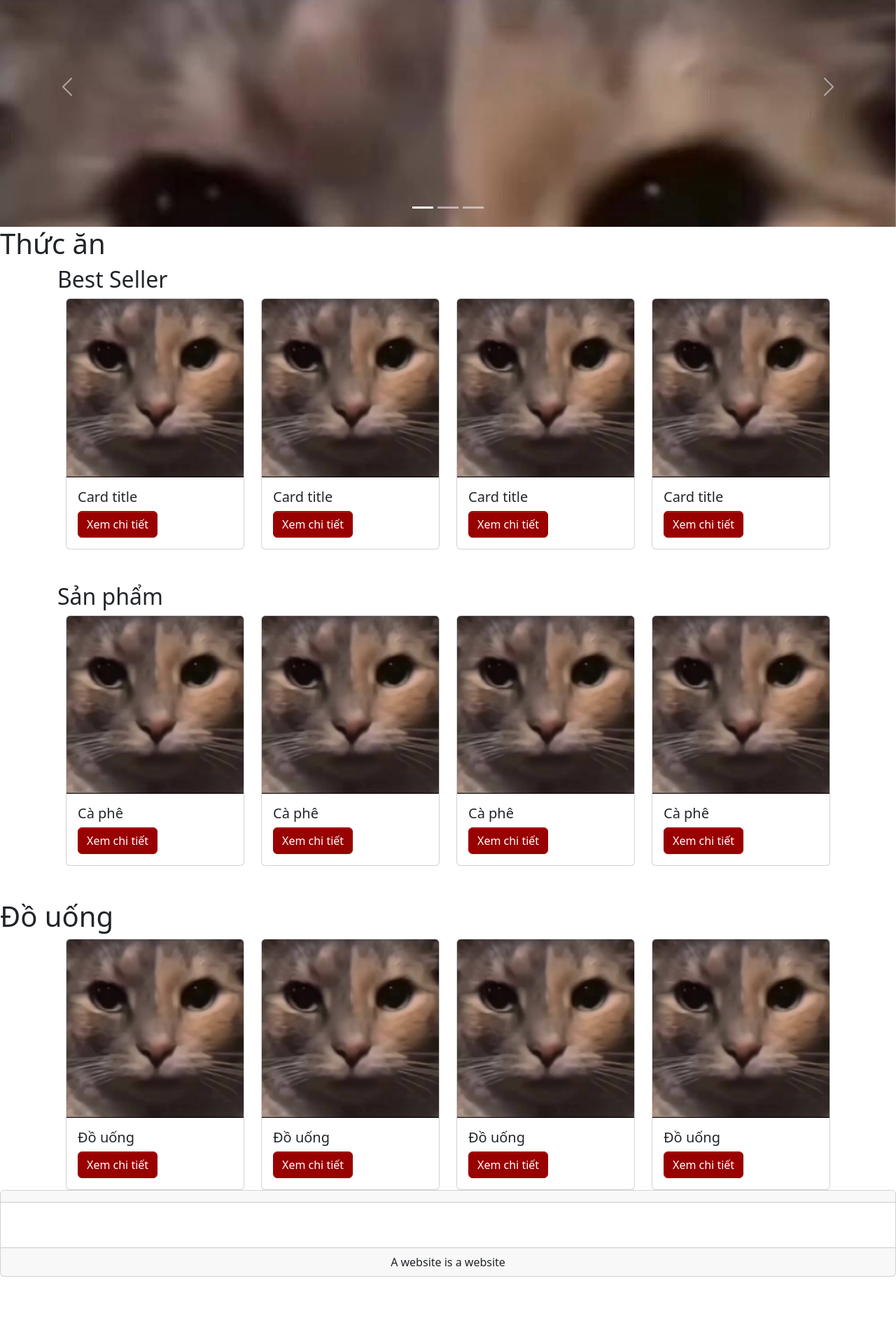
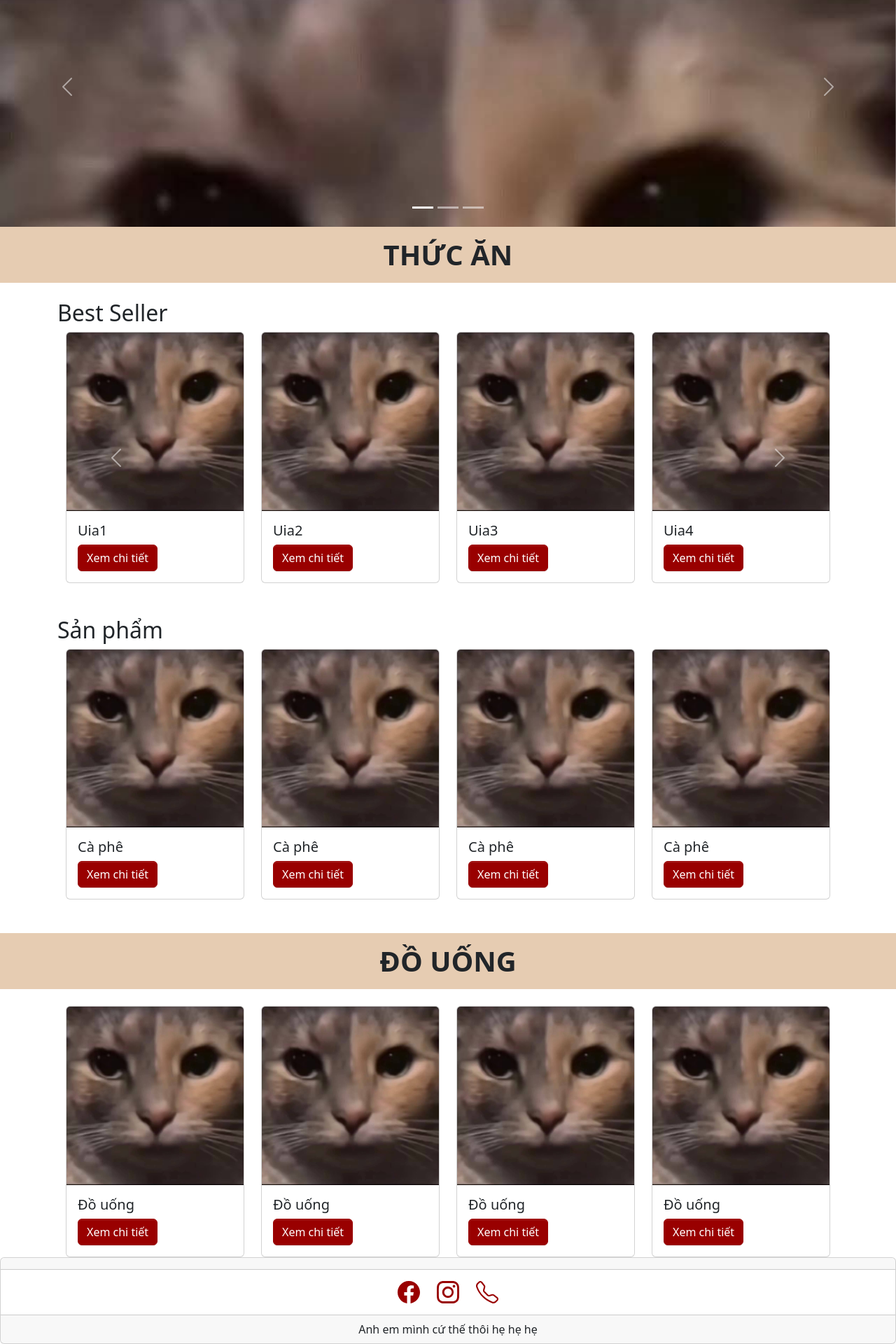
Before and after one commit to touya2604/Coffe-land, an Angular app: page / in a window 1280 px wide. Shown: the part 132-2052 px from the top of the page at 70% size. Before the commit the page ends 1956 px from the top, so only its background shows below. Built offline with nearby package versions, Linux system fonts and the light colour scheme.

Commit message:
feat: Áp dụng Carousel trên Best Seller

```diff
--- a/package.json
+++ b/package.json
@@ -18,6 +18,7 @@
     "@angular/platform-browser-dynamic": "^19.2.0",
     "@angular/router": "^19.2.0",
     "bootstrap": "^5.3.6",
+    "bootstrap-icons": "^1.13.1",
     "rxjs": "~7.8.0",
     "tslib": "^2.3.0",
     "zone.js": "~0.15.0"
--- a/src/app/components/footer/footer.component.html
+++ b/src/app/components/footer/footer.component.html
@@ -1,13 +1,61 @@
 <div class="card text-center">
-  <div class="card-header"></div>
+  <div class="card-header">
+    <!-- Phân tách -->
+  </div>
   <div class="card-body social-media-icon">
-    <div class="card-body">
-      <a><i class="fa-brands fa-square-facebook"></i></a>
-      <a><i class="fa-brands fa-square-facebook"></i></a
-      ><a><i class="fa-brands fa-square-facebook"></i></a
-      ><a><i class="fa-brands fa-square-facebook"></i></a>
+    <div class="d-flex justify-content-center column-gap-4">
+      <a
+        href="https://www.facebook.com/thanglonguniversity"
+        class="facebook icon-link"
+      >
+        <svg
+          xmlns="http://www.w3.org/2000/svg"
+          width="16"
+          height="16"
+          fill="currentColor"
+          class="bi bi-facebook"
+          viewBox="0 0 16 16"
+        >
+          <path
+            d="M16 8.049c0-4.446-3.582-8.05-8-8.05C3.58 0-.002 3.603-.002 8.05c0 4.017 2.926 7.347 6.75 7.951v-5.625h-2.03V8.05H6.75V6.275c0-2.017 1.195-3.131 3.022-3.131.876 0 1.791.157 1.791.157v1.98h-1.009c-.993 0-1.303.621-1.303 1.258v1.51h2.218l-.354 2.326H9.25V16c3.824-.604 6.75-3.934 6.75-7.951"
+          />
+        </svg>
+      </a>
+      <a
+        href="https://www.instagram.com/thanglonguniversity/"
+        class="instagram icon-link"
+      >
+        <svg
+          xmlns="http://www.w3.org/2000/svg"
+          width="16"
+          height="16"
+          fill="currentColor"
+          class="bi bi-instagram"
+          viewBox="0 0 16 16"
+        >
+          <path
+            d="M8 0C5.829 0 5.556.01 4.703.048 3.85.088 3.269.222 2.76.42a3.9 3.9 0 0 0-1.417.923A3.9 3.9 0 0 0 .42 2.76C.222 3.268.087 3.85.048 4.7.01 5.555 0 5.827 0 8.001c0 2.172.01 2.444.048 3.297.04.852.174 1.433.372 1.942.205.526.478.972.923 1.417.444.445.89.719 1.416.923.51.198 1.09.333 1.942.372C5.555 15.99 5.827 16 8 16s2.444-.01 3.298-.048c.851-.04 1.434-.174 1.943-.372a3.9 3.9 0 0 0 1.416-.923c.445-.445.718-.891.923-1.417.197-.509.332-1.09.372-1.942C15.99 10.445 16 10.173 16 8s-.01-2.445-.048-3.299c-.04-.851-.175-1.433-.372-1.941a3.9 3.9 0 0 0-.923-1.417A3.9 3.9 0 0 0 13.24.42c-.51-.198-1.092-.333-1.943-.372C10.443.01 10.172 0 7.998 0zm-.717 1.442h.718c2.136 0 2.389.007 3.232.046.78.035 1.204.166 1.486.275.373.145.64.319.92.599s.453.546.598.92c.11.281.24.705.275 1.485.039.843.047 1.096.047 3.231s-.008 2.389-.047 3.232c-.035.78-.166 1.203-.275 1.485a2.5 2.5 0 0 1-.599.919c-.28.28-.546.453-.92.598-.28.11-.704.24-1.485.276-.843.038-1.096.047-3.232.047s-2.39-.009-3.233-.047c-.78-.036-1.203-.166-1.485-.276a2.5 2.5 0 0 1-.92-.598 2.5 2.5 0 0 1-.6-.92c-.109-.281-.24-.705-.275-1.485-.038-.843-.046-1.096-.046-3.233s.008-2.388.046-3.231c.036-.78.166-1.204.276-1.486.145-.373.319-.64.599-.92s.546-.453.92-.598c.282-.11.705-.24 1.485-.276.738-.034 1.024-.044 2.515-.045zm4.988 1.328a.96.96 0 1 0 0 1.92.96.96 0 0 0 0-1.92m-4.27 1.122a4.109 4.109 0 1 0 0 8.217 4.109 4.109 0 0 0 0-8.217m0 1.441a2.667 2.667 0 1 1 0 5.334 2.667 2.667 0 0 1 0-5.334"
+          />
+        </svg>
+      </a>
+      <a href="" class="contact icon-link">
+        <svg
+          xmlns="http://www.w3.org/2000/svg"
+          width="16"
+          height="16"
+          fill="currentColor"
+          class="bi bi-telephone"
+          viewBox="0 0 16 16"
+        >
+          <path
+            d="M3.654 1.328a.678.678 0 0 0-1.015-.063L1.605 2.3c-.483.484-.661 1.169-.45 1.77a17.6 17.6 0 0 0 4.168 6.608 17.6 17.6 0 0 0 6.608 4.168c.601.211 1.286.033 1.77-.45l1.034-1.034a.678.678 0 0 0-.063-1.015l-2.307-1.794a.68.68 0 0 0-.58-.122l-2.19.547a1.75 1.75 0 0 1-1.657-.459L5.482 8.062a1.75 1.75 0 0 1-.46-1.657l.548-2.19a.68.68 0 0 0-.122-.58zM1.884.511a1.745 1.745 0 0 1 2.612.163L6.29 2.98c.329.423.445.974.315 1.494l-.547 2.19a.68.68 0 0 0 .178.643l2.457 2.457a.68.68 0 0 0 .644.178l2.189-.547a1.75 1.75 0 0 1 1.494.315l2.306 1.794c.829.645.905 1.87.163 2.611l-1.034 1.034c-.74.74-1.846 1.065-2.877.702a18.6 18.6 0 0 1-7.01-4.42 18.6 18.6 0 0 1-4.42-7.009c-.362-1.03-.037-2.137.703-2.877z"
+          />
+        </svg>
+      </a>
     </div>
   </div>
   <div class="nav-links"></div>
-  <div class="card-footer bullshit-context">A website is a website</div>
+  <div class="card-footer bullshit-context">
+    Anh em mình cứ thế thôi hẹ hẹ hẹ
+  </div>
 </div>
--- a/src/app/components/header/header.component.html
+++ b/src/app/components/header/header.component.html
@@ -49,6 +49,16 @@
         />
         <button class="btn btn-outline-success" type="submit">Search</button>
       </form>
+      <app-button
+        methodBtn="get"
+        typeBtn="button"
+        context="Đăng nhập"
+      ></app-button>
+      <app-button
+        methodBtn="get"
+        typeBtn="button"
+        context="Đăng ký"
+      ></app-button>
     </div>
   </div>
 </nav>
--- a/src/app/components/header/header.component.ts
+++ b/src/app/components/header/header.component.ts
@@ -1,11 +1,12 @@
 import { Component } from '@angular/core';
+import { ButtonComponent } from '../../shared/button/button.component';
 
 @Component({
   selector: 'app-header',
-  imports: [],
+  imports: [ButtonComponent],
   templateUrl: './header.component.html',
-  styleUrl: './header.component.scss'
+  styleUrl: './header.component.scss',
 })
 export class HeaderComponent {
-
+  [x: string]: string;
 }
--- /dev/null
+++ b/src/app/mock/product.mock.ts
@@ -0,0 +1,7 @@
+export const Products = [
+  { id: 'P01', img: 'assets/placeholder.png', name: 'Uia1', desc: 'halo' },
+  { id: 'P02', img: 'assets/placeholder.png', name: 'Uia2', desc: 'halo' },
+  { id: 'P03', img: 'assets/placeholder.png', name: 'Uia3', desc: 'halo' },
+  { id: 'P04', img: 'assets/placeholder.png', name: 'Uia4', desc: 'halo' },
+  { id: 'P05', img: 'assets/placeholder.png', name: 'Uia5', desc: 'halo' },
+];
--- /dev/null
+++ b/src/app/shared/button/button.component.html
@@ -0,0 +1,5 @@
+<form method="methodBtn()">
+  <button type="typeBtn()" class="btn btn-outline-success mx-1">
+    {{ context() }}
+  </button>
+</form>
--- /dev/null
+++ b/src/app/shared/button/button.component.ts
@@ -0,0 +1,13 @@
+import { Component, input } from '@angular/core';
+
+@Component({
+  selector: 'app-button',
+  imports: [],
+  templateUrl: './button.component.html',
+  styleUrl: './button.component.scss',
+})
+export class ButtonComponent {
+  methodBtn = input('get');
+  typeBtn = input('Button');
+  context = input.required<string>();
+}
--- a/src/app/views/admin/home/home.component.html
+++ b/src/app/views/admin/home/home.component.html
@@ -66,62 +66,53 @@
   </div>
 </section>
 <section class="food">
-  <h1>Thức ăn</h1>
+  <h1 class="text-center fw-bold text-uppercase mb-4 p-3 bg-light-brown">
+    Thức ăn
+  </h1>
   <div class="container best-seller">
     <h2>Best Seller</h2>
+    <div id="carouselExample" class="carousel slide">
+      <div class="carousel-inner">
+        <div class="carousel-item active">
           <div class="row mx-auto">
+            @for (product of products | slice:0:4; track product.id){
             <div class="col-3">
               <div class="card">
                 <img
-            src="assets/placeholder.png"
+                  [src]="product.img"
                   class="card-img-top"
                   alt="./food-placehoder"
                 />
                 <div class="card-body">
-            <h5 class="card-title">Card title</h5>
-            <button class="btn btn-primary" type="button">Xem chi tiết</button>
+                  <h5 class="card-title">{{ product.name }}</h5>
+                  <button class="btn btn-primary" type="button">
+                    Xem chi tiết
+                  </button>
                 </div>
               </div>
             </div>
-      <div class="col-3">
-        <div class="card">
-          <img
-            src="assets/placeholder.png"
-            class="card-img-top"
-            alt="./food-placehoder"
-          />
-          <div class="card-body">
-            <h5 class="card-title">Card title</h5>
-            <button class="btn btn-primary" type="button">Xem chi tiết</button>
+            }
           </div>
         </div>
       </div>
-      <div class="col-3">
-        <div class="card">
-          <img
-            src="assets/placeholder.png"
-            class="card-img-top"
-            alt="./food-placehoder"
-          />
-          <div class="card-body">
-            <h5 class="card-title">Card title</h5>
-            <button class="btn btn-primary" type="button">Xem chi tiết</button>
-          </div>
-        </div>
-      </div>
-      <div class="col-3">
-        <div class="card">
-          <img
-            src="assets/placeholder.png"
-            class="card-img-top"
-            alt="./food-placehoder"
-          />
-          <div class="card-body">
-            <h5 class="card-title">Card title</h5>
-            <button class="btn btn-primary" type="button">Xem chi tiết</button>
-          </div>
-        </div>
-      </div>
+      <button
+        class="carousel-control-prev"
+        type="button"
+        data-bs-target="#carouselExample"
+        data-bs-slide="prev"
+      >
+        <span class="carousel-control-prev-icon" aria-hidden="true"></span>
+        <span class="visually-hidden">Previous</span>
+      </button>
+      <button
+        class="carousel-control-next"
+        type="button"
+        data-bs-target="#carouselExample"
+        data-bs-slide="next"
+      >
+        <span class="carousel-control-next-icon" aria-hidden="true"></span>
+        <span class="visually-hidden">Next</span>
+      </button>
     </div>
   </div>
   <div class="container my-5 products">
@@ -167,7 +158,9 @@
   </div>
 </section>
 <section class="drink">
-  <h1>Đồ uống</h1>
+  <h1 class="text-center fw-bold text-uppercase my-4 p-3 bg-light-brown">
+    Đồ uống
+  </h1>
   <div class="container best-seller">
     <div class="row mx-auto">
       <div class="col-3">
--- a/src/app/views/admin/home/home.component.scss
+++ b/src/app/views/admin/home/home.component.scss
@@ -0,0 +1,3 @@
+.bg-light-brown {
+  background-color: #e6ccb2;
+}
--- a/src/app/views/admin/home/home.component.ts
+++ b/src/app/views/admin/home/home.component.ts
@@ -1,9 +1,13 @@
 import { Component } from '@angular/core';
+import { Products } from '../../../mock/product.mock';
+import { SlicePipe } from '@angular/common';
 
 @Component({
   selector: 'app-home',
-  imports: [],
+  imports: [SlicePipe],
   templateUrl: './home.component.html',
   styleUrl: './home.component.scss',
 })
-export class HomeComponent {}
+export class HomeComponent {
+  products = Products;
+}
--- a/src/styles.scss
+++ b/src/styles.scss
@@ -2,6 +2,10 @@
 $primary: #900;
 $enable-shadows: true;
 $prefix: "mo-";
-
+$icon-link-gap: 0.375rem;
+$icon-link-underline-offset: 0.25em;
+$icon-link-icon-size: 2em;
+$icon-link-icon-transition: 0.2s ease-in-out transform;
+$icon-link-icon-transform: translate3d(0.25em, 0, 0);
 // Then import Bootstrap
 @import "bootstrap/scss/bootstrap";
```
Also changed, not shown: src/app/shared/button/button.component.scss (added), 2 other files (tests, documents, lock files or other folders). Lines whose indentation alone changed are shown as unchanged.
